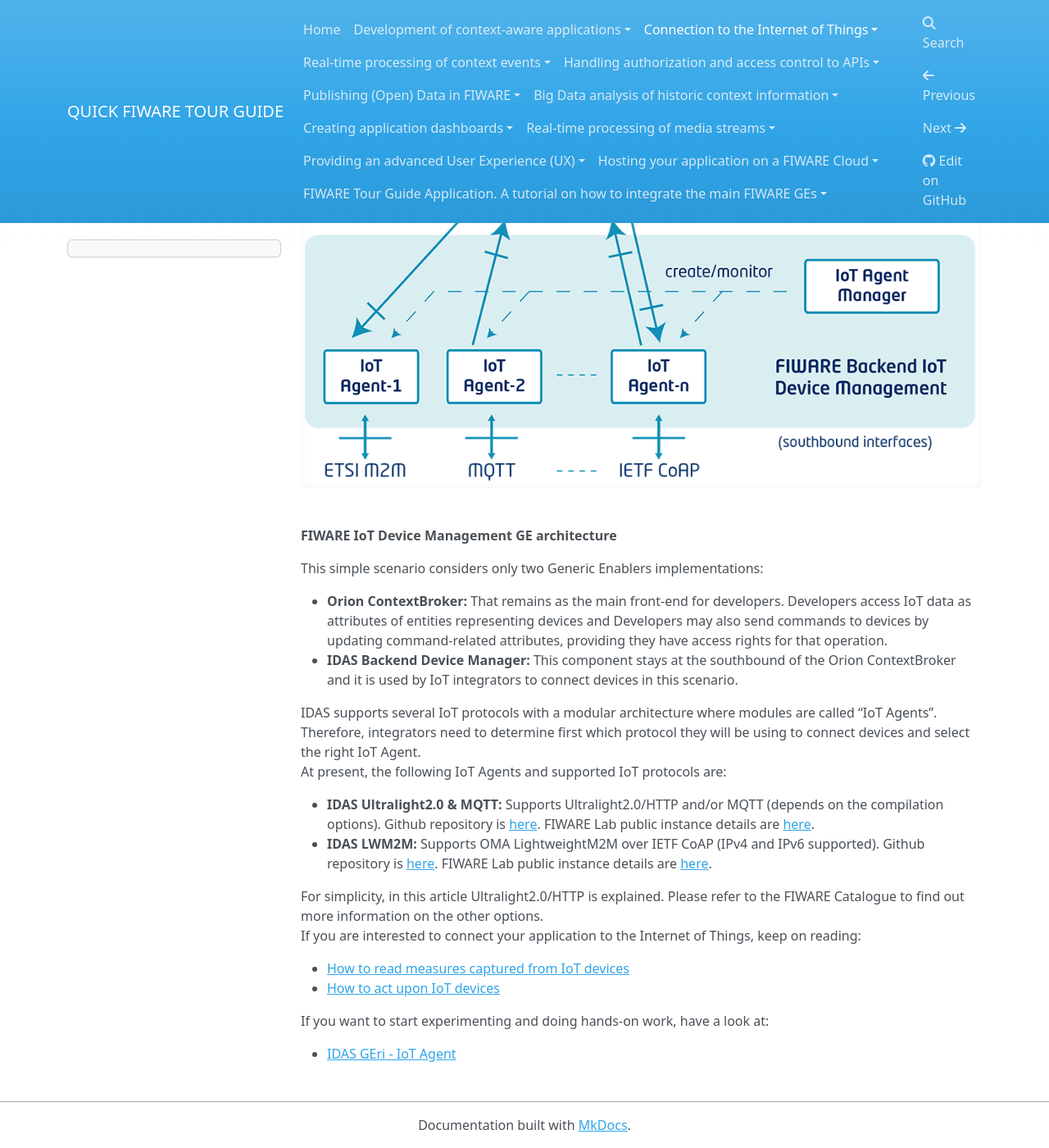
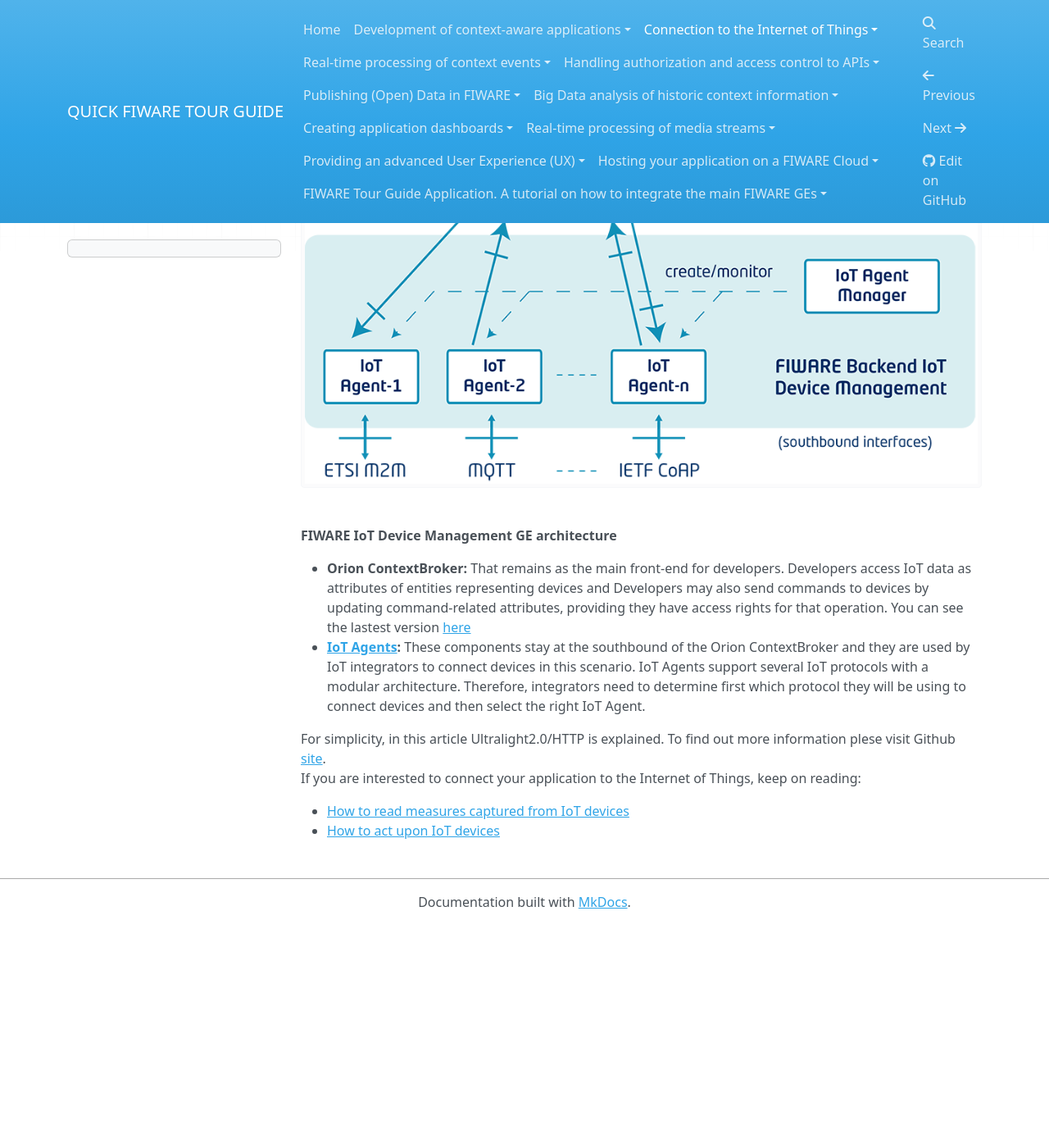
Before and after one commit to FIWARE-Ops/docs.TourGuide, an MkDocs documentation site: the page built from doc/connection-to-the-internet-of-things/introduction.md, in a window 1280 px wide and 1400 px high, scrolled down 523 px. Shown: the whole window at 82% size. Built offline with MkDocs 1.6.1, drawn with Linux system fonts in a browser that asks for light colours; nearby versions of some CDN libraries; comment, search, counter and statistics services are not loaded; old or Windows-style settings are respelled for this version of MkDocs; after the commit the page ends 1651 px from its top, so only the background shows below that.

```diff
--- a/doc/connection-to-the-internet-of-things/introduction.md
+++ b/doc/connection-to-the-internet-of-things/introduction.md
@@ -17,54 +17,28 @@ it is tricky to find a global deployment.
 There are three IoT typical use-case scenarios (combination of IoT GEs)
 described in the [FIWARE IoT
 architecture](http://forge.fiware.org/plugins/mediawiki/wiki/fiware/index.php/Internet_of_Things_%28IoT%29_Services_Enablement_Architecture).
-The simplest and more tested one is called “Common Simple Scenario” and
-it is depicted in the following picture:
+The simplest and more tested one is called “Common Simple Scenario” and it is depicted in the following picture:
 
 [![3](images/3.png)](images/3.png)
 
 **FIWARE IoT Device Management GE architecture**
 
-This simple scenario considers only two Generic Enablers
-implementations:
 
 -   **Orion ContextBroker:** That remains as the main front-end for
     developers. Developers access IoT data as attributes of entities
     representing devices and Developers may also send commands to
     devices by updating command-related attributes, providing they have
     access rights for that operation.
--   **IDAS Backend Device Manager:** This component stays at the
-    southbound of the Orion ContextBroker and it is used by IoT
-    integrators to connect devices in this scenario.
+    You can see the lastest version [here](https://github.com/Fiware/context.Orion)
+-   **[IoT Agents](https://github.com/Fiware?utf8=%E2%9C%93&q=IoTAgent):** These components stay at the southbound of the
+    Orion ContextBroker and they are used by IoT integrators to connect devices in this scenario. IoT Agents support several
+    IoT protocols with a modular architecture. Therefore, integrators need to determine first which protocol they will be using
+    to connect devices and then select the right IoT Agent.
 
-IDAS supports several IoT protocols with a modular architecture where
-modules are called “IoT Agents”. Therefore, integrators need to
-determine first which protocol they will be using to connect devices and
-select the right IoT Agent.
- At present, the following IoT Agents and supported IoT protocols are:
-
--   **IDAS Ultralight2.0 & MQTT:** Supports Ultralight2.0/HTTP and/or
-    MQTT (depends on the compilation options). Github repository is
-    [here](https://github.com/telefonicaid/fiware-IoTAgent-Cplusplus/).
-    FIWARE Lab public instance details are
-    [here](http://catalogue.fiware.org/enablers/backend-device-management-idas/instances).
--   **IDAS LWM2M:** Supports OMA LightweightM2M over IETF CoAP (IPv4 and
-    IPv6 supported). Github repository is
-    [here](https://github.com/telefonicaid/lightweightm2m-iotagent).
-    FIWARE Lab public instance details are
-    [here](http://catalogue.fiware.org/enablers/backend-device-management-idas/instances).
-
-For simplicity, in this article Ultralight2.0/HTTP is explained. Please
-refer to the FIWARE Catalogue to find out more information on the other
-options.
- If you are interested to connect your application to the Internet of
-Things, keep on reading:
+For simplicity, in this article Ultralight2.0/HTTP is explained. To find out more information plese visit Github [site](https://github.com/telefonicaid/iotagent-ul).
+If you are interested to connect your application to the Internet of Things, keep on reading:
 
 -   [How to read measures captured from IoT
     devices](/connection-to-the-internet-of-things/how-to-read-measures-captured-from-iot-devices/)
 -   [How to act upon IoT
     devices](/connection-to-the-internet-of-things/how-to-act-upon-iot-devices/)
-
-
-If you want to start experimenting and doing hands-on work, have a look at:
-
-- [IDAS GEri - IoT Agent](https://github.com/Fiware/iot.IoTAgent-Cplusplus)
```
Also changed, not shown: doc/connection-to-the-internet-of-things/deep-dive.md (+9 -10 lines), doc/development-context-aware-applications/deep-dive.md (+2 -8 lines), doc/development-context-aware-applications/introduction.md (+3 -5 lines).
